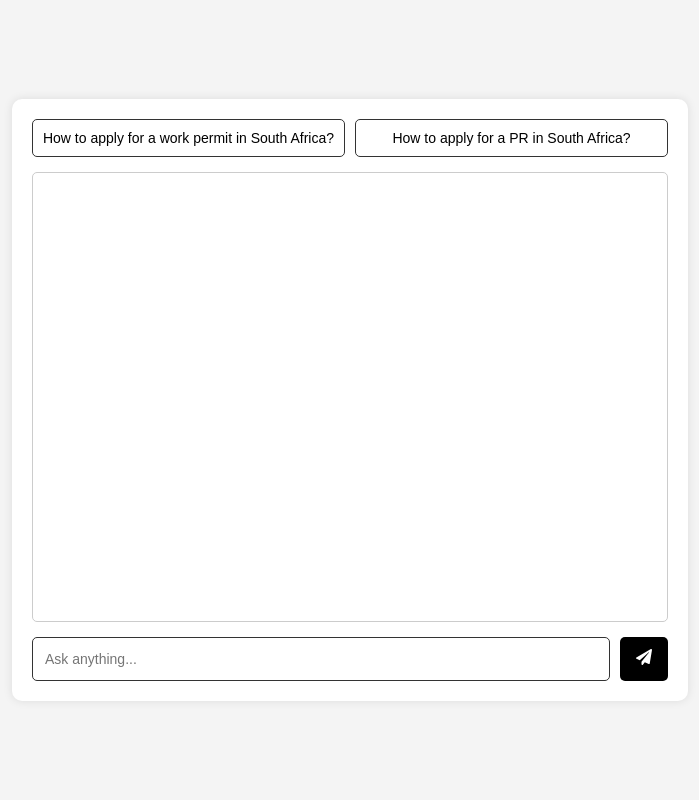
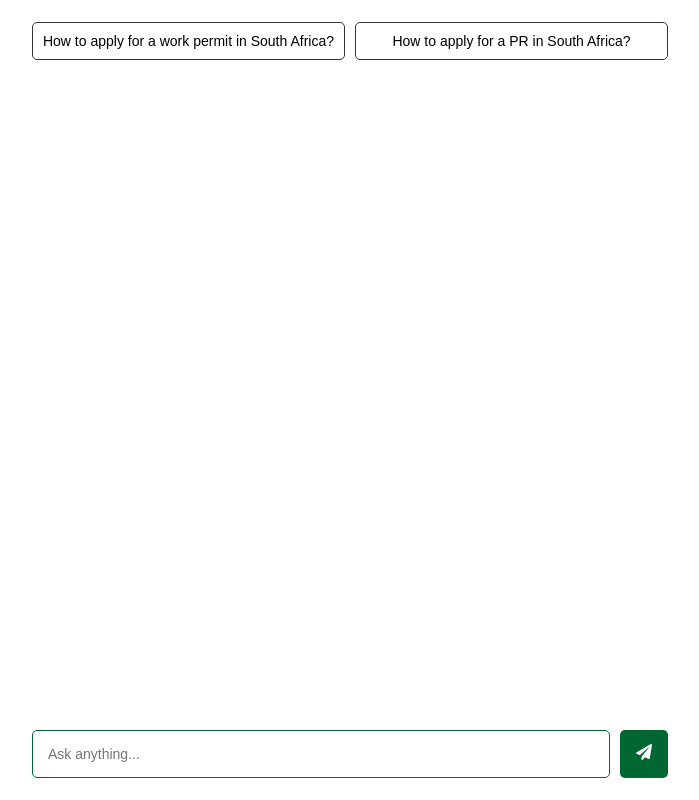
Before and after one commit to mfukechristian/Frontend-South-Africa-Home-Affairs-GPT, a React (Vite) app: page / in a window 1280 px wide. Shown: the whole page, without its empty margins (290-989 px from the left). Built offline with nearby package versions, Linux system fonts and the light colour scheme.

Commit message:
style: update CSS for improved layout and aesthetics, including font changes and scrollbar customization

```diff
--- a/src/index.css
+++ b/src/index.css
@@ -1,12 +1,16 @@
+@import url("https://fonts.googleapis.com/css2?family=Roboto:ital,wght@0,100..900;1,100..900&display=swap");
+
 * {
   margin: 0;
   padding: 0;
   box-sizing: border-box;
-  font-family: Arial, sans-serif;
 }
 
 body {
-  background-color: #f4f4f4;
+  font-family: "Roboto", sans-serif;
+  font-weight: 400;
+  color: #667085;
+  background-color: #fff;
   display: flex;
   justify-content: center;
   align-items: center;
@@ -16,11 +20,7 @@
 
 .container {
   width: 100%;
-  max-width: 700px; /* ✅ Increased width for better spacing */
-  background: white;
   padding: 20px;
-  border-radius: 10px;
-  box-shadow: 0 0 10px rgba(0, 0, 0, 0.1);
 }
 
 /* Quick Questions (2-column layout like mockup) */
@@ -45,11 +45,11 @@
   background: #ddd;
 }
 
-/* Chat Box */
+/* Chat Box - Hide Scrollbar but Keep Scrolling */
 .chat-box {
-  height: 450px;
-  overflow-y: auto;
-  border: 1px solid #ccc;
+  height: 80vh;
+  max-width: 700px;
+  overflow-y: scroll; /* ✅ Enables scrolling */
   padding: 15px;
   margin-bottom: 15px;
   background: #fff;
@@ -57,7 +57,22 @@
   display: flex;
   flex-direction: column;
   gap: 15px;
-  scroll-behavior: smooth; /* ✅ Enables smooth scrolling */
+  scroll-behavior: smooth; /* ✅ Enables smooth auto-scrolling */
+}
+
+/* Hide scrollbar for Chrome, Safari, and Edge */
+.chat-box::-webkit-scrollbar {
+  display: none;
+}
+
+/* Hide scrollbar for Firefox */
+.chat-box {
+  scrollbar-width: none;
+}
+
+/* Hide scrollbar for Internet Explorer and Edge */
+.chat-box {
+  -ms-overflow-style: none;
 }
 
 /* Chat Message Styles */
@@ -75,30 +90,11 @@
 }
 
 .message p {
+  line-height: 1.5;
   max-width: 100%;
   padding: 12px;
   border-radius: 10px;
   font-size: 14px;
-}
-
-/* User Message */
-.user {
-  align-self: flex-end;
-}
-
-.user p {
-  background: #ffdddd;
-  color: red;
-}
-
-/* AI Message */
-.ai {
-  align-self: flex-start;
-}
-
-.ai p {
-  background: #ddffdd;
-  color: green;
 }
 
 /* Loading */
@@ -115,14 +111,14 @@
 
 .input-form input {
   flex: 1;
-  padding: 12px; /* ✅ Increased input padding */
-  border: 1px solid #333;
+  padding: 15px; /* ✅ Increased input padding */
+  border: 1px solid #006732;
   border-radius: 5px;
   font-size: 14px;
 }
 
 .input-form button {
-  background: black;
+  background: #006732;
   color: white;
   border: none;
   padding: 12px 16px;
@@ -133,6 +129,31 @@
 
 .input-form button:hover {
   background: gray;
+}
+
+.markdown ul {
+  padding-left: 20px;
+}
+
+.markdown li {
+  font-size: 0.9rem !important;
+  font-weight: 400;
+  line-height: 1.5;
+}
+
+/* Change the bullet point color */
+.markdown li::marker {
+  color: #006732;
+}
+
+h1,
+h2,
+h3,
+h4,
+h5,
+h6,
+strong {
+  color: #006732 !important;
 }
 
 /* Responsive */
```
